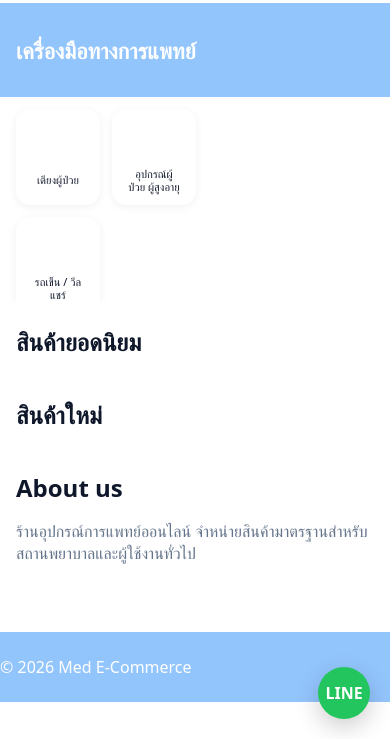
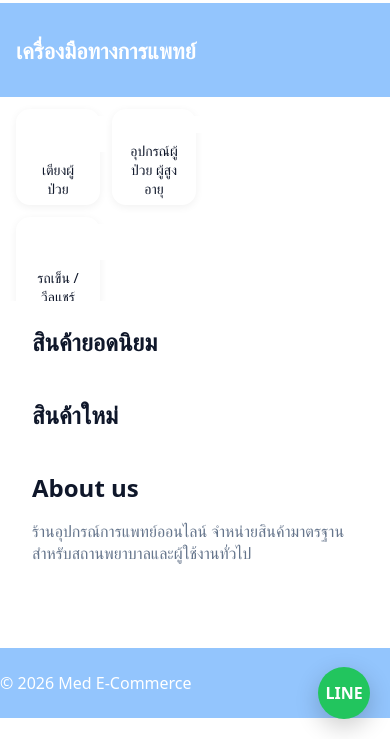
Before and after one commit to medecom34-ui/web-med, a plain HTML site: page docs/index.html in a window 390 px wide. Shown: the part 105-844 px from the top of the page. Drawn offline with Linux system fonts and the light colour scheme; no server answers.

Commit message:
fix home layout

```diff
--- a/docs/assets/css/mobile.css
+++ b/docs/assets/css/mobile.css
@@ -1,7 +1,19 @@
 @media (max-width:768px){
 
   /* =========================
-     HARD RESET (กัน desktop)
+     GLOBAL SAFETY (mobile)
+     ========================= */
+  *, *::before, *::after{
+    box-sizing:border-box;
+  }
+
+  html, body{
+    max-width:100%;
+    overflow-x:hidden;
+  }
+
+  /* =========================
+     HIDE DESKTOP PARTS
      ========================= */
   .sidecats,
   .category-grid-desktop{
@@ -13,17 +25,15 @@
   }
 
   /* =========================
-     CATEGORY STRIP
+     HOME – CATEGORY STRIP
      ========================= */
   .category-strip{
-    display:block;
     background:#fff;
     margin-bottom:16px;
   }
 
   .category-scroll{
     overflow-x:auto;
-    overflow-y:hidden;
     -webkit-overflow-scrolling:touch;
   }
 
@@ -31,69 +41,61 @@
     display:none;
   }
 
-  /* 🔥 จุดแก้จริง */
   #category-row{
-    /* FORCE GRID (ทับ flex เดิม) */
     display:grid !important;
-
-    /* 2 แถว */
-    grid-template-rows:repeat(2, 96px);
-
-    /* เรียงแนวนอน */
+    grid-template-rows:repeat(2,96px);
     grid-auto-flow:column;
     grid-auto-columns:84px;
-
     gap:12px;
     padding:12px 16px;
-
-    /* สำคัญมาก */
     width:max-content;
-    height:204px;              /* 96*2 + gap */
-    align-content:start;
+    height:204px;
   }
 
   #category-row .cat{
     width:84px;
     height:96px;
-
     display:flex;
     flex-direction:column;
     align-items:center;
     justify-content:center;
-
     border-radius:14px;
     background:#fff;
     box-shadow:0 2px 8px rgba(0,0,0,.06);
   }
 
-  #category-row .cat__img{
-    width:40px;
-    height:40px;
-    margin-bottom:6px;
+  /* =========================
+     🔥 HOME GRID FIX (ตัวการล้น)
+     ========================= */
+
+  /* บังคับกรอบ Home */
+  .home-grid{
+    width:100%;
+    max-width:100%;
+    padding:0;
+    margin:0;
   }
 
-  #category-row .cat__name{
-    font-size:11px;
-    line-height:1.2;
-    text-align:center;
+  /* บังคับทุก section ใน Home ให้อยู่กรอบเดียว */
+  .home-main > section.container{
+    max-width:100%;
+    padding-left:16px !important;
+    padding-right:16px !important;
+    overflow:hidden;
   }
 
   /* =========================
-     PRODUCT GRID (mobile)
+     HOME PRODUCT GRID
      ========================= */
-  .home-grid{
-    display:block;
-    margin:0;
-    padding:0;
-  }
-
   .card-grid{
     display:grid;
-    grid-template-columns:repeat(2,1fr);
+    grid-template-columns:repeat(2, minmax(0,1fr));
     gap:12px;
+    width:100%;
   }
 
   .product-card{
+    width:100%;
     padding:10px;
     border-radius:14px;
   }
@@ -124,4 +126,5 @@
     width:16px;
     height:16px;
   }
+
 }
```
Also changed, not shown: docs/category.html (+1 -1 lines).
